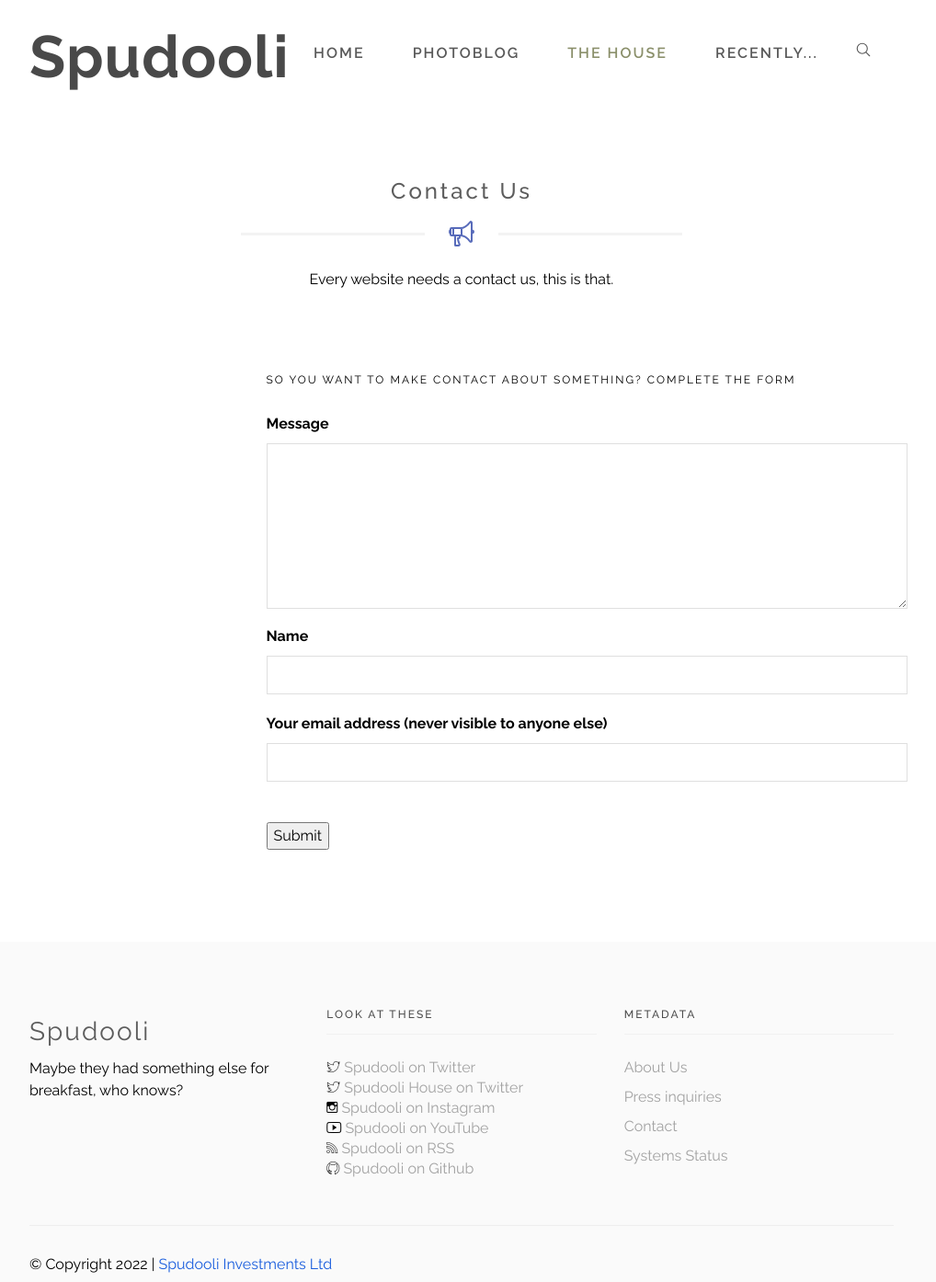
After one commit to spudooli/spudooli.com, a Flask app: page /contactus in a window 1280 px wide. The commit adds this page. Shown: the top 1394 px of the page at 92% size, without its empty margins (138-1156 px from the left). Run offline with Flask 2, Linux system fonts and the light colour scheme; some libraries are stand-ins or nearby versions; some web fonts are replaced.

Commit message:
Add a contactus

```diff
--- a/spudoolicom/forms.py
+++ b/spudoolicom/forms.py
@@ -9,7 +9,6 @@ from flask_wtf.recaptcha import RecaptchaField
 class photoblogComment(FlaskForm):
     csrf = CSRFProtect()
     csrf.init_app(app)
-
     commentmessage = TextAreaField("Message",[validators.DataRequired("We really need your comment")])
     commentname = StringField("Name",[validators.DataRequired("Please enter your name.")])
     commenturl = StringField("Your website URL (optional)")
@@ -17,10 +16,9 @@ class photoblogComment(FlaskForm):
     recaptcha = RecaptchaField()
     commentsubmit = SubmitField("Submit")
 
-class photoblogContactUs(FlaskForm):
+class contact_us(FlaskForm):
     csrf = CSRFProtect()
     csrf.init_app(app)
-
     contactusmessage = TextAreaField("Message",[validators.DataRequired("make contact with a message")])
     contactusname = StringField("Name",[validators.DataRequired("Please enter your name.")])
     contactusemail =  StringField("Your email address (never visible to anyone else)")
@@ -31,6 +29,5 @@ class photoblogContactUs(FlaskForm):
 class search(FlaskForm):
     csrf = CSRFProtect()
     csrf.init_app(app)
-
     searchblog = TextAreaField("Search")
     searchsubmit = SubmitField("Submit")
--- a/spudoolicom/main.py
+++ b/spudoolicom/main.py
@@ -1,11 +1,12 @@
 from turtle import down
-from spudoolicom import app, db
-from flask import render_template, make_response, redirect, request, send_from_directory
+from spudoolicom import app, db, forms
+from flask import render_template, make_response, redirect, request, send_from_directory, flash
 import json
 from datetime import datetime
 import redis
 from werkzeug.security import check_password_hash
 from spudoolicom.auth import login_required
+from flask_wtf.csrf import CSRFProtect, CSRFError
 
 r = redis.StrictRedis('localhost', 6379, charset="utf-8",
                       decode_responses=True)
@@ -30,7 +31,7 @@ def main():
     imagecount = imagecount[0]
     cursor.close()
 
-    return render_template('index.html', imagecount=imagecount, bankbalance=bankbalance, power=power, indoortemp=indoortemp)
+    return render_template('/index.html', imagecount=imagecount, bankbalance=bankbalance, power=power, indoortemp=indoortemp)
 
 # Handle old URLs - Make a redirect to the new place
 
@@ -86,6 +87,26 @@ def spudoolistatus():
 def about():
     return render_template('about.html')
 
+@app.route('/contactus', methods=['GET', 'POST'])
+def contactus():
+    contactform = forms.contact_us()
+    if request.method == "POST":
+        if contactform.validate():
+            contactusmessage = request.form["contactusmessage"]
+            contactusname = request.form["contactusname"]
+            contactusemail = request.form["contactusemail"]
+            contactusdate = datetime.now()
+            cur = db.mysql.connection.cursor()
+            cur.execute("INSERT INTO contactus (contactusmessage, contactusname, contactusemail, contactdate) VALUES (%s, %s, %s, %s)",
+                       (contactusmessage, contactusname, contactusemail, contactusdate))
+            db.mysql.connection.commit()
+            cur.close()
+
+            flash("We got your message, we'll carefully consider our reply.", "success")
+
+            return redirect("/contactus")
+
+    return render_template('contactus.html', contactform=contactform)
 
 @app.route("/power")
 def power():
--- a/spudoolicom/templates/about.html
+++ b/spudoolicom/templates/about.html
@@ -1,7 +1,7 @@
 {% extends 'base.html' %}
 {% set active_page = "house" %}
 
-{% block metadescription %}The temperatures, humidity, power usage, hectopascals, and fridge door numbers at our house{% endblock %}
+{% block metadescription %}All about us{% endblock %}
 {% block ogtitle %}About Us{% endblock %}
 {% block ogdescription %}All about us{% endblock %}
 {% block ogimage %}https://www.spudooli.com/static/images/spudooli-og.jpg{% endblock %}
@@ -82,8 +82,8 @@
                     person behind the pixels.<br>
                     <i>Derek Powazek, JPG Magazine</i></blockquote>
                     <p>Get a load of them eggs. Derek Powazek, no less.</p>
-                    <img src="/static/images/PXL_20220521_020914096.jpg">
-
+                    <img src="/static/images/PXL_20220521_020914096.jpg"><br>
+                    <br>
                     <p>Favicon credit to <a href="https://dontcom.com">Dontcom</a></p>
                 </div>
               </div>
--- a/spudoolicom/templates/base.html
+++ b/spudoolicom/templates/base.html
@@ -122,8 +122,8 @@ height="0" width="0" style="display:none;visibility:hidden"></iframe></noscript>
               <h4 class="footer-widget-title">Metadata</h4>
               <ul>
                 <li class="menu-item"><a href="/about"> About Us </a></li>
-                <li class="menu-item"><a href="#"> Press inquiries</a></li>
-                <li class="menu-item"><a href="#"> Contact </a></li>
+                <li class="menu-item"><a href="/contactus"> Press inquiries</a></li>
+                <li class="menu-item"><a href="/contactus"> Contact </a></li>
                 <li class="menu-item"><a href="/status"> Systems Status </a></li>
               </ul>
             </div>
--- /dev/null
+++ b/spudoolicom/templates/contactus.html
@@ -0,0 +1,69 @@
+{% extends 'base.html' %}
+{% set active_page = "house" %}
+
+{% block metadescription %}Make contact with us{% endblock %}
+{% block ogtitle %}Contact Us{% endblock %}
+{% block ogdescription %}Contact us{% endblock %}
+{% block ogimage %}https://www.spudooli.com/static/images/spudooli-og.jpg{% endblock %}
+{% block ogurl %}https://www.spudooli.com{{ url_for('contactus') }}{% endblock %}
+
+
+{% block header %}
+
+<div class="container-page">
+  <div class="container">
+    <div class="row">
+      <div class="col-md-12">
+        <h1 class="title-un">{% block title %}Contact Us{% endblock %}</h1>
+        <div class="title-un-icon">
+            <ion-icon name="megaphone-outline"></ion-icon>
+        </div>
+        <p class="title-un-des">Every website needs a contact us, this is that.</p>
+
+        {% endblock %}
+
+        {% block content %}
+
+
+        <div class="container-counter-box">
+          <div class="container">
+            <div class="row">
+              <div class="col-md-3">
+                <div class="counter-box wow fadeInUp" data-wow-delay=".1s">
+                  <div class="counter-number">  </div>
+                  <div class="counter-title"> </div>
+                </div>
+              </div>
+              <div class="col-md-9">
+                <div>
+                  <div class="counter-title">So you want to make contact about something? Complete the form</div>
+                  <br>
+                  <form method="POST" action="/contactus">
+
+                    <input type="hidden" name="csrf_token" value="{{ csrf_token() }}">
+                    {{ contactform.contactusmessage.label }} <div id="contact-form">{{ contactform.contactusmessage }}</div>
+                    {{ contactform.contactusname.label }} <div id="contact-form">{{ contactform.contactusname }}</div>
+                    {{ contactform.contactusemail.label }} <div id="contact-form">{{ contactform.contactusemail }}</div>
+                    {% for error in contactform.contactusrecaptcha.errors %}
+                    {{ error }}
+                    {% endfor %}
+                    {{ contactform.contactusrecaptcha }} <br />
+                    {{ contactform.contactussubmit() }}
+                  </form>
+
+
+
+                </div>
+              </div>
+            </div>
+          </div>
+        </div>
+
+        <!-- Close divs -->
+      </div>
+    </div>
+  </div>
+</div>
+
+
+{% endblock %}
```
